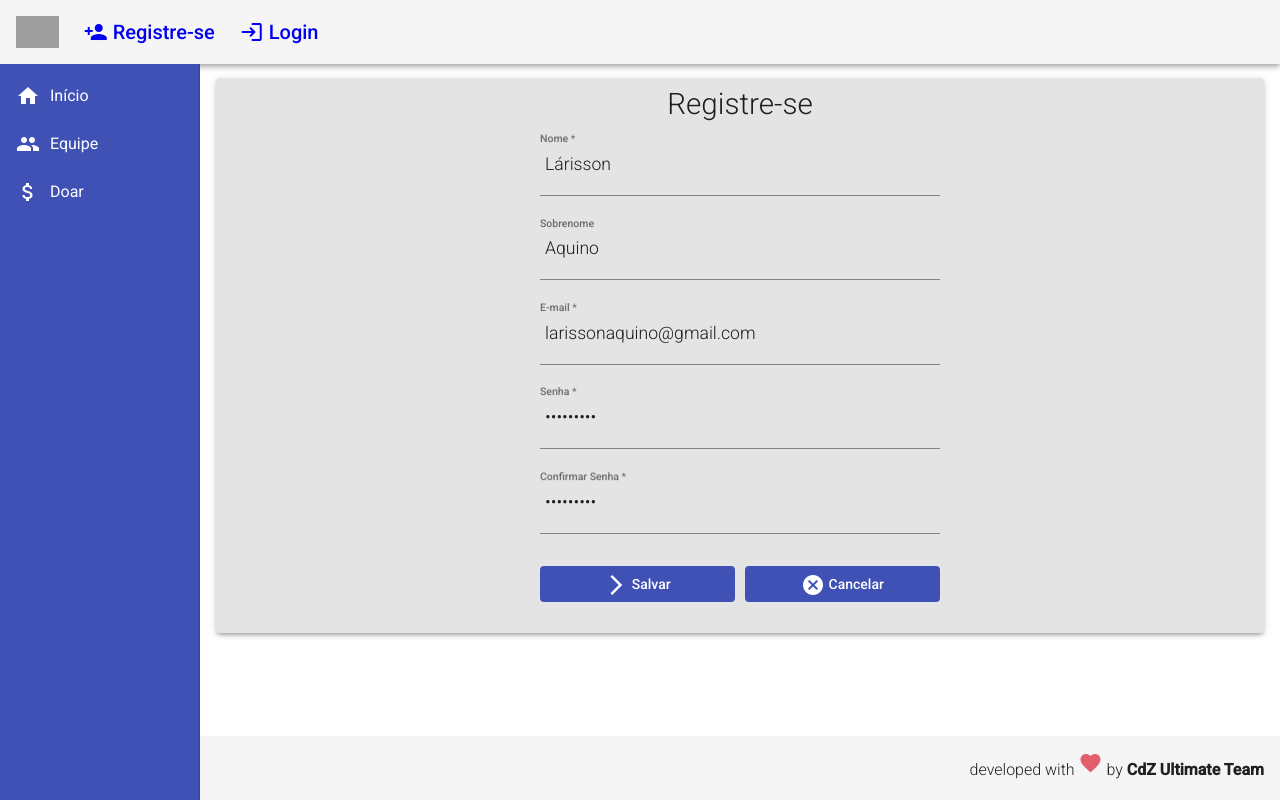
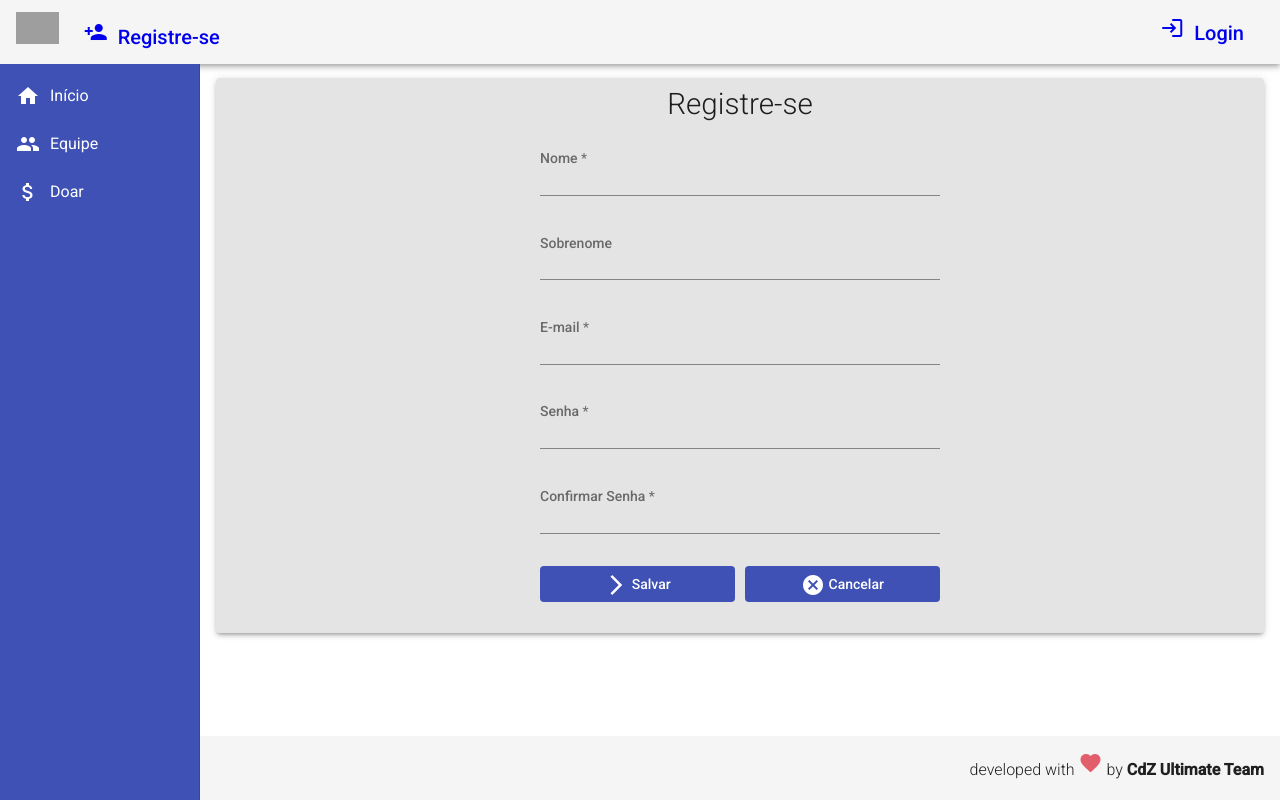
Before and after one commit to larissonaquino/cdz-ultimate, an Angular app: page /register in a window 1280 px wide. Built offline with nearby package versions, Linux system fonts and the light colour scheme; grey boxes are pictures that could not be loaded.

Commit message:
login form construction, connecting with back end

```diff
--- a/src/app/components/paypal/paypal.component.html
+++ b/src/app/components/paypal/paypal.component.html
@@ -8,7 +8,7 @@
 
 </div>
 
-<div *ngIf=paidFor>
+<div *ngIf="paidFor">
   <h1>Yay, you bought a sweet cloth!</h1>
 
   <img src="assets/giphy.gif">
--- a/src/app/components/services/user.service.ts
+++ b/src/app/components/services/user.service.ts
@@ -23,11 +23,11 @@ export class UserService {
     })
   }
 
-  create(player: Player): Observable<Player> {
-    return this.http.post<Player>(this.baseUrl, player)
+  create(player: any): Observable<Player> {
+    return this.http.post<Player>(`${this.baseUrl}/register`, player)
   }
 
-  read(player: Player): Observable<Player> {
-    return this.http.get<Player>(this.baseUrl)
+  login(player: Player): Observable<Player> {
+    return this.http.post<Player>(`${this.baseUrl}/login`, player)
   }
 }
--- a/src/app/components/templates/header/header.component.css
+++ b/src/app/components/templates/header/header.component.css
@@ -1,11 +1,10 @@
 .header {
   display: flex;
   align-items: center;
+  justify-content: space-between;
 }
 
 .header a {
-    display: flex;
-    align-items: center;
   text-decoration: none;
 }
 
@@ -17,6 +16,10 @@
   padding-left: 25px;
 }
 
+.header .title-group .login {
+    margin-right: 20px;
+}
+
 .header .title-group i {
   padding-right: 5px;
 }
--- a/src/app/components/templates/header/header.component.html
+++ b/src/app/components/templates/header/header.component.html
@@ -1,4 +1,5 @@
 <mat-toolbar class="header mat-elevation-z4">
+  <div>
     <span>
       <a routerLink="/">
         <img class="logo" src="https://m.cavzodiaco.com.br/imagens-games/pc/online/logo.png" alt="logo">
@@ -13,9 +14,9 @@
         {{ title }}
       </a>
     </span>
+  </div>
   <span class="title-group">
-
-        <a routerLink="/login">
+    <a routerLink="/login" class="login">
       <i class="material-icons">
         login
       </i>
--- a/src/app/models/player.model.ts
+++ b/src/app/models/player.model.ts
@@ -1,6 +1,7 @@
 export interface Player {
     id?: number
     email: string
-    name: string
+    name?: string
     lastName?: string
+    password?: string
 }
--- a/src/app/views/login/login.component.html
+++ b/src/app/views/login/login.component.html
@@ -1,18 +1,20 @@
 <mat-card class="login mat-elevation-z3">
   <mat-card-title class="title">Login</mat-card-title>
   <mat-card-content>
-    <form>
+    <form [formGroup]="myForm">
       <mat-form-field>
-        <input matInput type="text" placeholder="e-mail">
+        <input formControlName="emailFormControl" matInput type="text" placeholder="e-mail"
+          [(ngModel)]="player.email" required>
       </mat-form-field>
 
       <mat-form-field>
-        <input matInput type="password" placeholder="senha">
+        <input formControlName="passwordFormControl" matInput type="password" placeholder="senha"
+          [(ngModel)]="player.password" required>
       </mat-form-field>
     </form>
 
     <div class="buttons">
-      <button (click)="read()" mat-flat-button color="primary">
+      <button (click)="login()" mat-flat-button color="primary">
         Log in
         <i class="material-icons">
           login
--- a/src/app/views/login/login.component.ts
+++ b/src/app/views/login/login.component.ts
@@ -1,9 +1,10 @@
 import { Component, OnInit } from '@angular/core';
 import { Router } from '@angular/router';
-import { HeaderService } from 'src/app/components/services/header.service';
+import { FormGroup, FormControl, Validators } from '@angular/forms';
 
 import { UserService } from 'src/app/components/services/user.service';
 import { Player } from './../../models/player.model';
+import { HeaderService } from 'src/app/components/services/header.service';
 
 @Component({
   selector: 'app-login',
@@ -11,27 +12,45 @@ import { Player } from './../../models/player.model';
   styleUrls: ['./login.component.css']
 })
 export class LoginComponent implements OnInit {
+  myForm: FormGroup;
+
   player: Player = {
-    name: 'Lárisson A',
-    email: 'larissonaquino@gmail.com'
+    email: '',
+    password: ''
   }
 
   constructor(private UserService: UserService,
     private router: Router,
     private headerService: HeaderService) {
-      headerService.headerData = {
-        title: 'Login',
-        icon: 'login',
-        routeUrl: '/login'
-      }
+
+    headerService.headerData = {
+      title: 'Login',
+      icon: 'login',
+      routeUrl: '/login'
+    }
+
+    this.myForm = new FormGroup({
+      emailFormControl: new FormControl('', [
+        Validators.required,
+        Validators.email,
+      ]),
+      passwordFormControl: new FormControl('', [
+        Validators.required
+      ])
+    });
   }
 
   ngOnInit(): void { }
 
-  read(): void {
-    this.UserService.read(this.player).subscribe(() => {
+  login(): void {
+    console.log(this.player)
+    this.UserService.login(this.player).subscribe((response) => {
       this.UserService.showMessage('Logado com sucesso!', 'X', 'success')
-    }, error => this.UserService.showMessage('Erro ao fazer log in, tente novamente', 'ERRO', 'error'))
+      console.log(response)
+      this.router.navigate(['/'])
+    }, error => {
+      if (error.status === 401) this.UserService.showMessage('E-mail ou senha incorretos', 'ERRO', 'error')
+    })
   }
 
   navigateToAccountCreate(): void {
--- a/src/app/views/register/register.component.html
+++ b/src/app/views/register/register.component.html
@@ -22,7 +22,7 @@
 
       <mat-form-field class="form-field">
         <mat-label>Senha</mat-label>
-        <input formControlName="passwordFormControl" matInput type="password" placeholder="senha" [(ngModel)]="password"
+        <input formControlName="passwordFormControl" matInput type="password" placeholder="senha" [(ngModel)]="player.password"
           required>
       </mat-form-field>
 
--- a/src/app/views/register/register.component.ts
+++ b/src/app/views/register/register.component.ts
@@ -1,6 +1,6 @@
 import { Router } from '@angular/router';
 import { Component, OnInit } from '@angular/core';
-import { FormGroup, FormControl, FormBuilder, Validators } from '@angular/forms';
+import { FormGroup, FormControl, Validators } from '@angular/forms';
 
 import { UserService } from 'src/app/components/services/user.service';
 import { Player } from 'src/app/models/player.model';
@@ -15,23 +15,24 @@ export class RegisterComponent implements OnInit {
   myForm: FormGroup;
 
   player: Player = {
-    name: 'Lárisson',
-    email: 'larissonaquino@gmail.com',
-    lastName: 'Aquino'
+    name: '',
+    email: '',
+    lastName: '',
+    password: ''
   }
 
-  password: String = "senha8759"
-  confirmPassword: String = "senha8759"
+  confirmPassword: String = ''
 
   constructor(private UserService: UserService,
-    private router: Router, builder: FormBuilder,
+    private router: Router,
     private headerService: HeaderService) {
 
-      headerService.headerData = {
-        title: 'Registre-se',
-        icon: 'person_add',
-        routeUrl: '/register'
-      }
+    headerService.headerData = {
+      title: 'Registre-se',
+      icon: 'person_add',
+      routeUrl: '/register'
+    }
+
     this.myForm = new FormGroup({
       nameFormControl: new FormControl('', [
         Validators.required,
@@ -58,10 +59,19 @@ export class RegisterComponent implements OnInit {
 
   createAccount(e: any): void {
     e.preventDefault();
-    this.UserService.create(this.player).subscribe(() => {
+
+    if (this.player.password !== this.confirmPassword) {
+      this.UserService.showMessage('Senha inválida', 'X', 'error')
+      return
+    }
+
+    this.UserService.create(this.player).subscribe((user) => {
       this.UserService.showMessage('Conta criada com sucesso!', 'X', 'success')
-      this.router.navigate(['/'])
-    }, error => this.UserService.showMessage('Erro ao salvar, tente novamente', 'ERRO', 'error'))
+      this.router.navigate(['/login'])
+    }, error => {
+      if (error.status === 422) this.UserService.showMessage('E-mail já cadastrado', 'ERRO', 'error')
+      if (error.status === 500) this.UserService.showMessage('Erro ao cadastrar', 'ERRO', 'error')
+    })
   }
 
   cancel(e: any): void {
```
Lines whose indentation alone changed are shown as unchanged.
